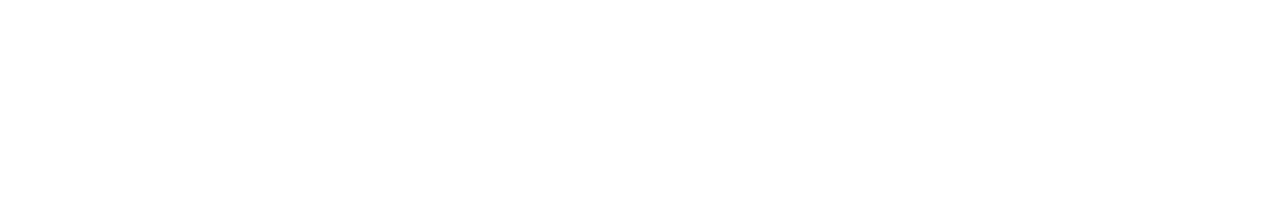
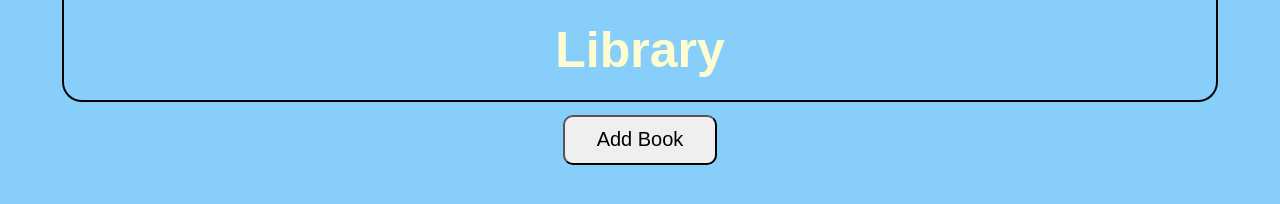
Before and after one commit to seanw6252/Library, a plain HTML site: page index.html in a window 1280 px wide. Drawn offline with Linux system fonts and the light colour scheme.

Commit message:
Started working on page layout

```diff
--- a/index.html
+++ b/index.html
@@ -9,6 +9,13 @@
     <link rel="stylesheet" href="styles.css">
 </head>
 <body>
-
+    <header class="header">
+        <h1 class="title">
+            Library
+        </h1>
+    </header>
+    <div class="button-wrapper">
+        <button type="button" class="add-book">Add Book</button>
+    </div>
 </body>
 </html>
--- a/scripts.js
+++ b/scripts.js
@@ -0,0 +1,24 @@
+let myLibrary = [];
+
+function Book(title, author, pages, read) {
+    this.title = title;
+    this.author = author;
+    this.pages = pages;
+    this.read = read;
+}
+
+Book.prototype.info = function() {
+    return this.read ? `${this.title} by ${this.author}, ${this.pages} pages, read` : `${this.title} by ${this.author}, ${this.pages} pages, not read yet`
+}
+
+Book.prototype.toggleRead = function() {
+    this.read = !this.read;
+}
+
+function addBookToLibrary() {
+
+}
+
+function removeBookFromLibrary() {
+
+}
--- a/styles.css
+++ b/styles.css
@@ -0,0 +1,40 @@
+body {
+    display: flex;
+    flex-direction: column;
+    align-items: center;
+    font-family:Arial, Helvetica, sans-serif;
+    margin: 0;
+    background-color: lightskyblue;
+}
+
+.header {
+    height: 100px;
+    width: 90%;
+    display: flex;
+    border-bottom: 2px solid black;
+    border-left: 2px solid black;
+    border-right: 2px solid black;
+    border-bottom-left-radius: 20px;
+    border-bottom-right-radius: 20px;
+    justify-content: space-around;
+    align-items: center;
+    overflow: hidden;
+}
+
+.title {
+    font-size: 50px;
+    color: rgb(255, 253, 208);
+}
+
+.button-wrapper {
+    margin-top: 1%;
+    width: 12%;
+    height: 50px;
+}
+
+.add-book {
+    width: 100%;
+    height: 100%;
+    font-size: 20px;
+    border-radius: 10px;
+}
```
